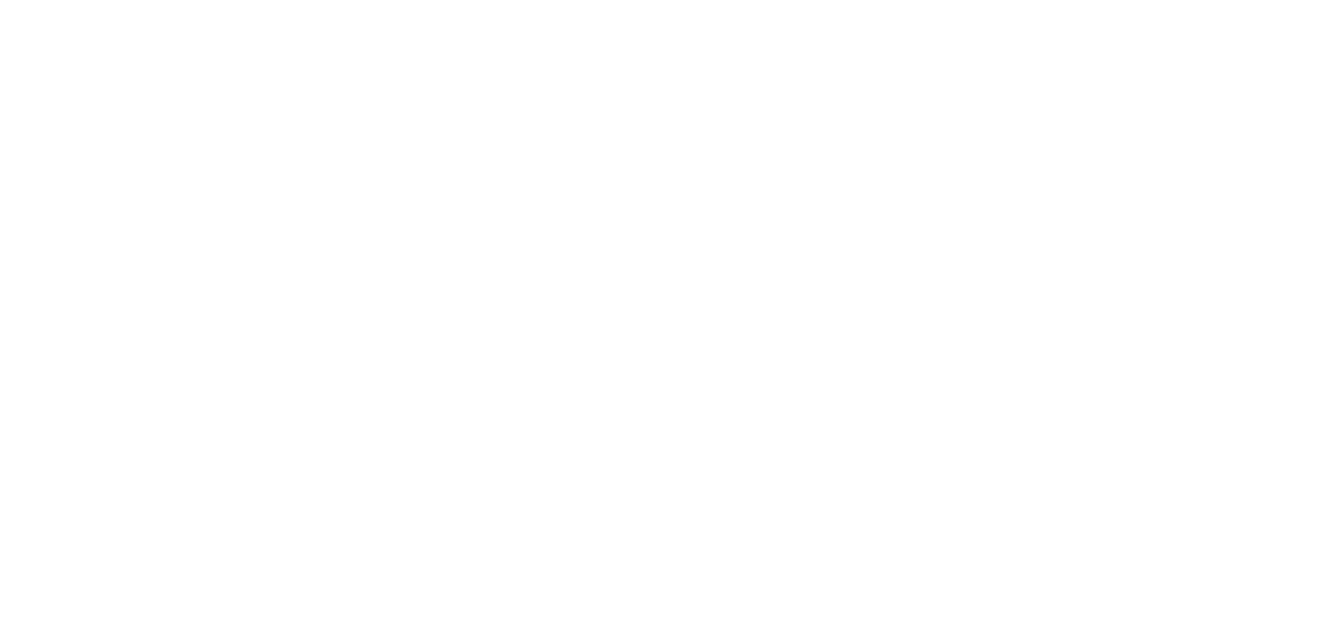
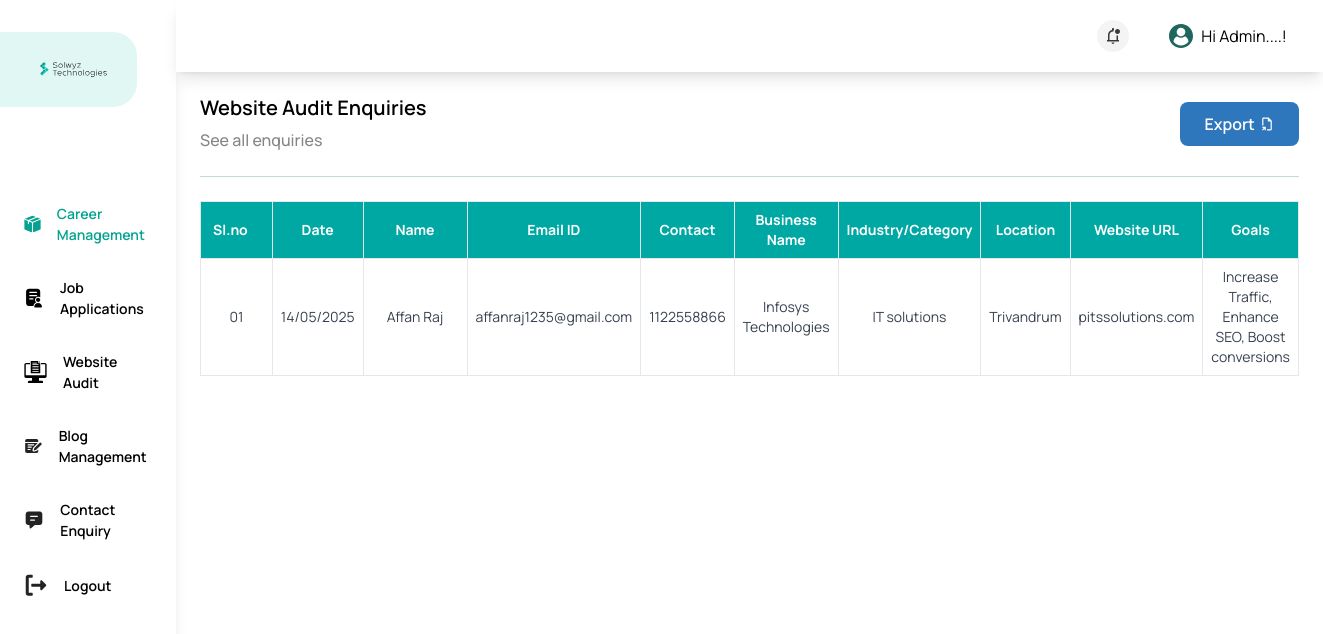
Before and after one commit to Solwyz/solwyz-web-new, a React (Vite) app: page /admin/WebsiteAudit in a window 1280 px wide. Before the commit this address had no page. Shown: the top 634 px of the page, 1323 px wide, since content can reach past the window. Built offline with nearby package versions, Linux system fonts and the light colour scheme.

Commit message:
WebAudit

```diff
--- a/src/Admin/AdminLayout.jsx
+++ b/src/Admin/AdminLayout.jsx
@@ -5,7 +5,7 @@
 
 function AdminLayout() {
     return (
-        <div className='flex'>
+        <div className='flex font-manrope'>
             <Sidebar />
             <div className='w-full'>
                 <Header />
--- /dev/null
+++ b/src/Admin/Pages/WebsiteAudit/WebsiteAudit.jsx
@@ -0,0 +1,77 @@
+import React from 'react'
+import Export from "../../../assets/AdminSideBar/Export.svg"
+
+function WebsiteAudit() {
+
+    const data = [
+        {
+            date: '14/05/2025',
+            name: 'Affan Raj',
+            email: 'affanraj1235@gmail.com',
+            contact: '1122558866',
+            business: 'Infosys Technologies',
+            category: 'IT solutions',
+            location: 'Trivandrum',
+            website: 'pitssolutions.com',
+            goals: 'Increase Traffic, Enhance SEO, Boost conversions',
+        },
+        // Repeat or map more entries as needed
+    ];
+    return (
+        <div>
+            <div className='flex justify-between items-center border-b pb-6 border-[#C1DBD8]'>
+                <div>
+                    <h1 className='text-[20px] font-semibold leading-6'>Website Audit Enquiries</h1>
+                    <h1 className='text-base font-medium text-[#858585] mt-2'>See all enquiries</h1>
+                </div>
+                <div>
+                    <button className='bg-[#2E77BC] hover:bg-[#1B5A96] duration-300 rounded-lg px-6 py-[10px] font-semibold text-base text-white flex items-center'>
+                        Export
+                        <img className='ml-1' src={Export} alt="" />
+                    </button>
+                </div>
+            </div>
+            <div>
+                <div className="overflow-x-auto mt-6">
+                    <table className="min-w-full border border-gray-300 shadow-md">
+                        <thead>
+                            <tr className="bg-[#00a8a3] text-white text-sm">
+                                <th className="py-3 pr-6 pl-3 border">Sl.no</th>
+                                <th className="p-2 border">Date</th>
+                                <th className="py-2 px-8 border">Name</th>
+                                <th className="p-2 border">Email ID</th>
+                                <th className="p-2 border">Contact</th>
+                                <th className="p-2 border">Business Name</th>
+                                <th className="p-2 border">Industry/Category</th>
+                                <th className="p-2 border">Location</th>
+                                <th className="p-2 border">Website URL</th>
+                                <th className="p-2 border">Goals</th>
+                            </tr>
+                        </thead>
+                        <tbody className="text-sm text-gray-700">
+                            {data.map((item, index) => (
+                                <tr
+                                    key={index}
+                                    className={index % 2 === 0 ? 'bg-white' : 'bg-gray-100'}
+                                >
+                                    <td className="p-2 border text-center">{`0${index + 1}`}</td>
+                                    <td className="p-2 border text-center">{item.date}</td>
+                                    <td className="p-2 border text-center">{item.name}</td>
+                                    <td className="p-2 border text-center">{item.email}</td>
+                                    <td className="p-2 border text-center">{item.contact}</td>
+                                    <td className="p-2 border text-center">{item.business}</td>
+                                    <td className="p-2 border text-center">{item.category}</td>
+                                    <td className="p-2 border text-center">{item.location}</td>
+                                    <td className="p-2 border text-center">{item.website}</td>
+                                    <td className="p-2 border text-center">{item.goals}</td>
+                                </tr>
+                            ))}
+                        </tbody>
+                    </table>
+                </div>
+            </div>
+        </div>
+    )
+}
+
+export default WebsiteAudit
--- a/src/App.jsx
+++ b/src/App.jsx
@@ -30,6 +30,7 @@
 import DepartmentVacancyList from './Admin/Pages/CareerManagement/DepartmentVacancyList'
 import VacancyAddingForm from './Admin/Pages/CareerManagement/VacancyAddingForm'
 import Loader from './Front/Loaders/Loader'
+import WebsiteAudit from './Admin/Pages/WebsiteAudit/WebsiteAudit'
 
 
 
@@ -81,6 +82,7 @@
         <Route path='career/:id' element={<DepartmentVacancyList/>}/>
         <Route path='addvacancy/:id' element={<VacancyAddingForm/>}/>
         <Route path='jobapplications' element={<JobApplications/>}/>
+        <Route path='WebsiteAudit' element={<WebsiteAudit/>}/>
 
       </Route>
 
```
Also changed, not shown: src/assets/AdminSideBar/Export.svg (added).
